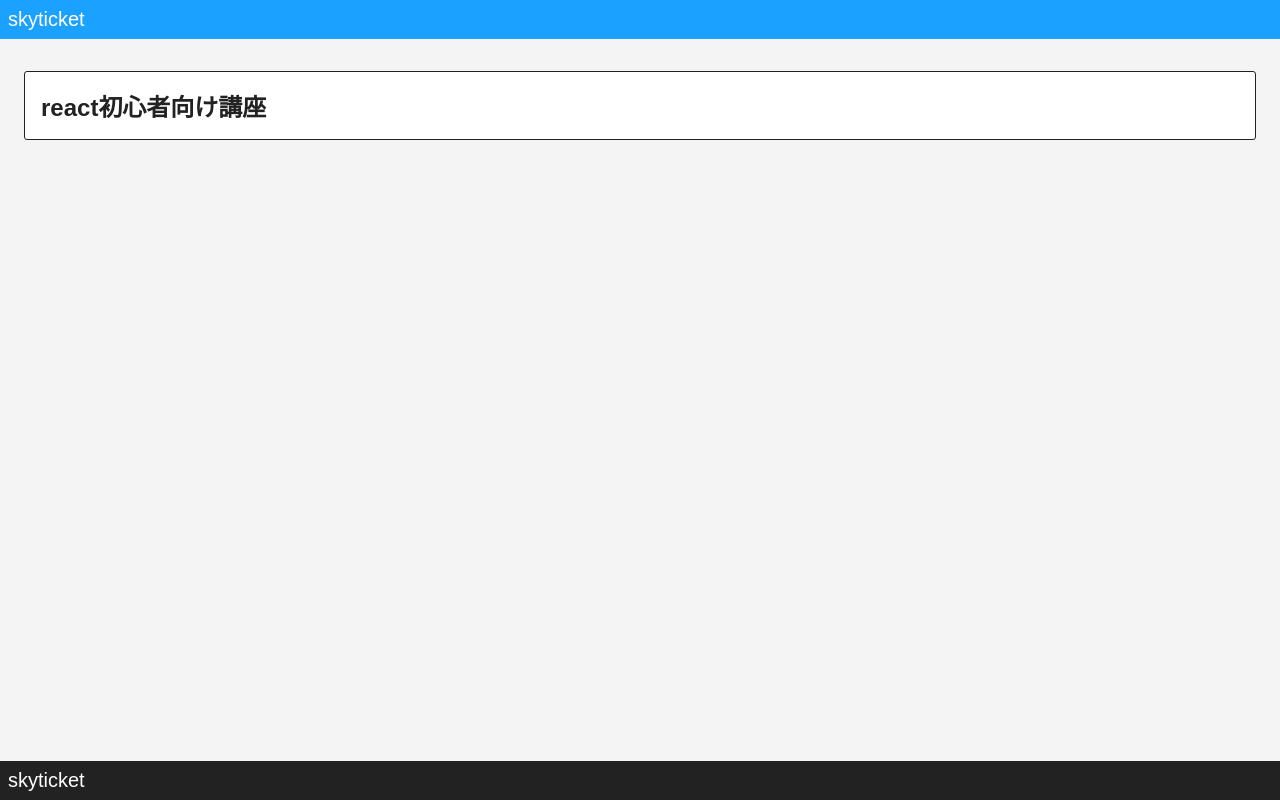
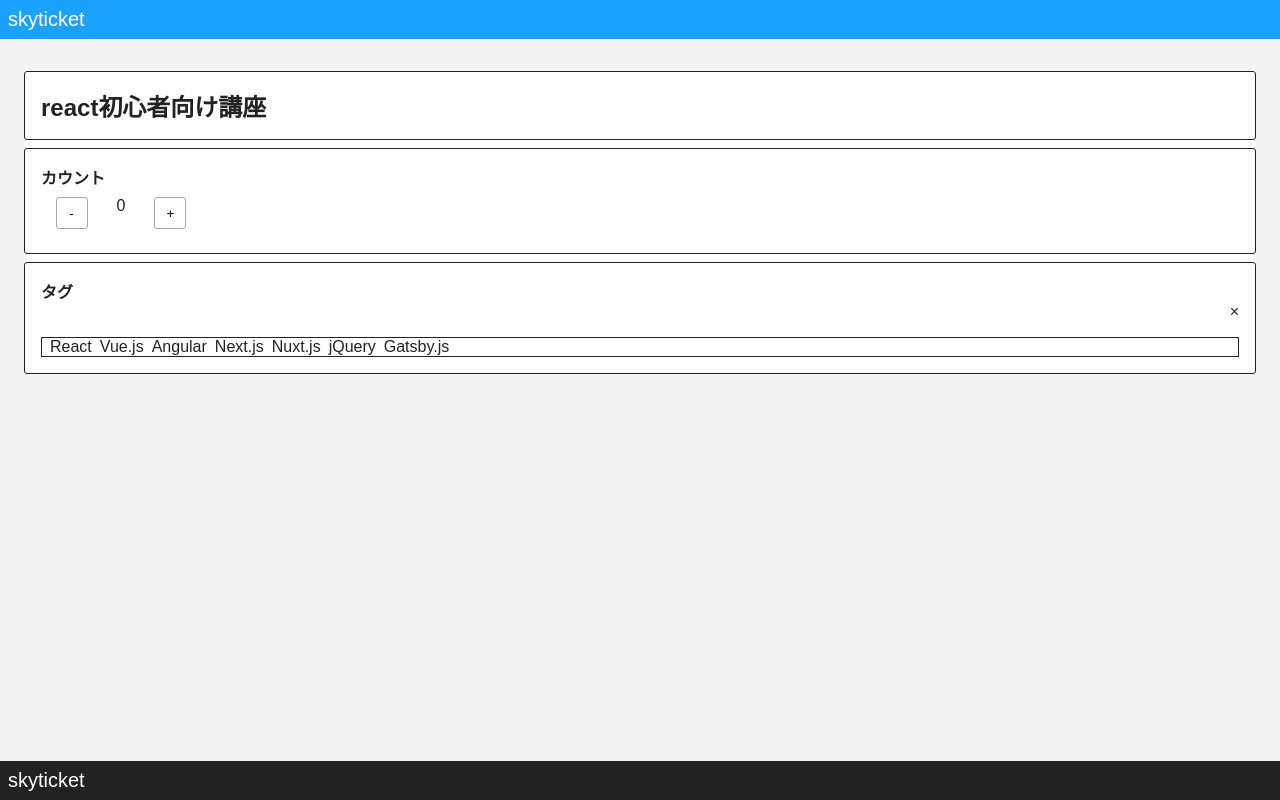
Before and after one commit to adv-a-nagaoka/study-react, a Next.js app in the folder study-react/: page / in a window 1280 px wide. Built offline with nearby package versions, Linux system fonts and the light colour scheme.

Commit message:
カウンター、タグエリアのコンポーネント呼び出し

```diff
--- a/study-react/src/components/organisms/Top/index.tsx
+++ b/study-react/src/components/organisms/Top/index.tsx
@@ -1,10 +1,60 @@
-import { FC } from "react";
+import { FC, useState } from "react";
 import styled from "styled-components";
+import { Counter } from "../../molecules/Counter";
+import { TagArea, TagList } from "../../molecules/TagArea";
 
 export const Top: FC = () => {
+  const [count, setCount] = useState(0);
+  const handleIncrement = () => setCount(count + 1);
+  const handleDecrement = () => {
+    // カウントが0以下にならないようにする
+    if (count === 0) return;
+    setCount(count - 1);
+  };
+
+  const [tag, setTag] = useState<string[]>([]);
+  const handleClearTag = () => setTag([]);
+  const handlePushTag = (addTag: string) => {
+    if (tag.some((e) => e === addTag)) {
+      // 一致するタグがすでに存在する場合
+      setTag(tag.filter((e) => e !== addTag));
+    } else {
+      // なければ追加
+      setTag([...tag, addTag]);
+    }
+  };
+  const tagList: TagList = [
+    { id: "tag1", value: "React" },
+    { id: "tag2", value: "Vue.js" },
+    { id: "tag3", value: "Angular" },
+    { id: "tag4", value: "Next.js" },
+    { id: "tag5", value: "Nuxt.js" },
+    { id: "tag6", value: "jQuery" },
+    { id: "tag7", value: "Gatsby.js" },
+  ];
+
   return (
     <StTopRoot>
-      <StTopContents>react初心者向け講座</StTopContents>
+      <StContent>
+        <StTopTitle>react初心者向け講座</StTopTitle>
+        <StArticle>
+          <StArticleTitle>カウント</StArticleTitle>
+          <Counter
+            count={count}
+            handleIncrement={handleIncrement}
+            handleDecrement={handleDecrement}
+          />
+        </StArticle>
+        <StArticle>
+          <StArticleTitle>タグ</StArticleTitle>
+          <TagArea
+            tag={tag}
+            tagList={tagList}
+            handleClearTag={handleClearTag}
+            handlePushTag={handlePushTag}
+          />
+        </StArticle>
+      </StContent>
     </StTopRoot>
   );
 };
@@ -14,11 +64,27 @@ const StTopRoot = styled.div`
   padding: 32px 24px;
 `;
 
-const StTopContents = styled.p`
+const StContent = styled.div`
+  background-color: rgb(255, 255, 255);
+`;
+
+const StTopTitle = styled.p`
   background-color: rgb(255, 255, 255);
   padding: 16px;
+  margin-bottom: 8px;
   border: 1px solid #222;
   border-radius: 3px;
   font-size: 24px;
   font-weight: bold;
 `;
+
+const StArticle = styled.article`
+  padding: 16px;
+  margin-bottom: 8px;
+  border: 1px solid #222;
+  border-radius: 3px;
+`;
+
+const StArticleTitle = styled.p`
+  font-weight: bold;
+`;
```
